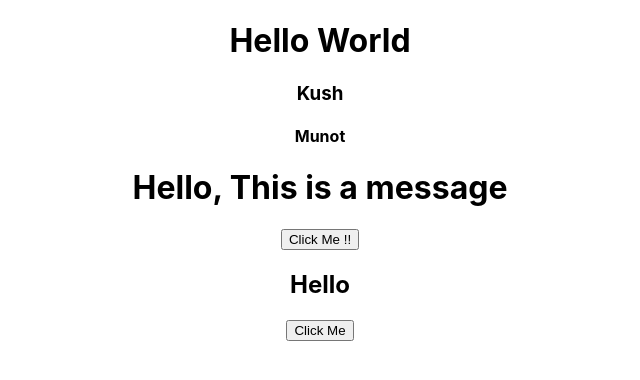
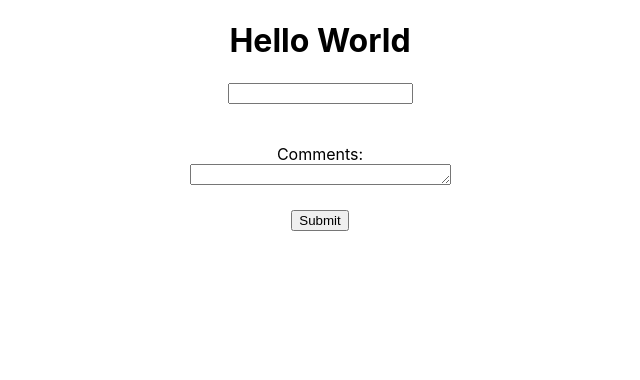
Before and after one commit to Kush-munot/Honors-Codes, a React (Create React App) app in the folder basic-react/: page / in a window 1280 px wide. Shown: the top 380 px of the page, without its empty margins (320-960 px from the left). Built offline with nearby package versions, Linux system fonts and the light colour scheme.

Commit message:
:fire: Done !!

```diff
--- a/basic-react/src/App.js
+++ b/basic-react/src/App.js
@@ -1,17 +1,20 @@
 import './App.css';
 import Counter from './Components/Counter';
 import EventBind from './Components/EventBind';
+import Form from './Components/Form';
 import Message from './Components/Message';
-import  Parent  from './Components/Parent.jsx';
+import Parent from './Components/Parent.jsx';
 
 function App() {
   return (
     <div className="App">
       <h1>Hello World</h1>
-      <Parent/>
+      {/* <Parent/>
       <Message/>
-      {/* <Counter/> */}
-      <EventBind/>
+      <Counter/>
+      <EventBind/> */}
+      <Form/>
+
     </div>
   );
 }
--- /dev/null
+++ b/basic-react/src/Components/Form.jsx
@@ -0,0 +1,37 @@
+import React, { Component } from 'react'
+
+export default class Form extends Component {
+    constructor(props) {
+        super(props);
+
+        this.state = {
+            username: "",
+            comments: "",
+        };
+    }
+
+    handleUsernameChange = (event) => {
+        this.setState({ username: event.target.value });
+    };
+
+    handleCommentsChange = (event) => {
+        this.setState({ comments: event.target.value });
+    };
+
+    handleSubmit = (event) => {
+
+    }
+    render() {
+        return (
+            <div>
+                <form action="">
+                    <input type="text" value={this.state.username} onChange={this.handleUserNameChange} />
+                    <br/><br/><br/>
+                    <label>Comments:</label><br/>
+                    <textarea cols="30" rows="1" value={this.state.comments} onChange={this.handleComments}></textarea> <br/><br/>
+                    <button type="submit">Submit</button>
+                </form>
+            </div>
+        )
+    }
+}
```
Also changed, not shown: 1 other file (tests, documents, lock files or other folders).
